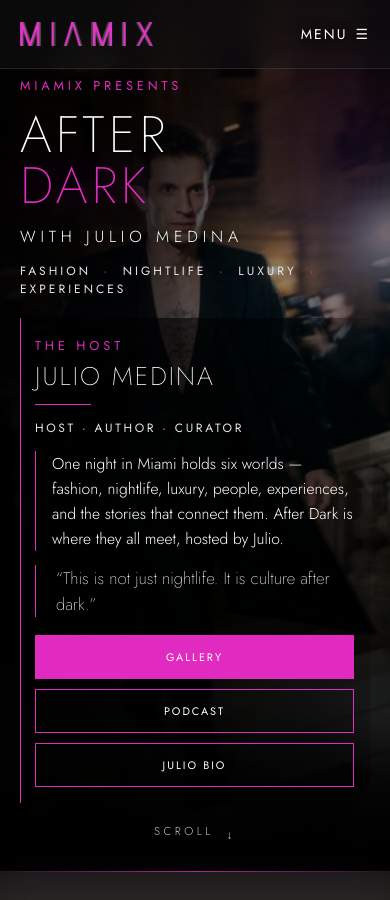
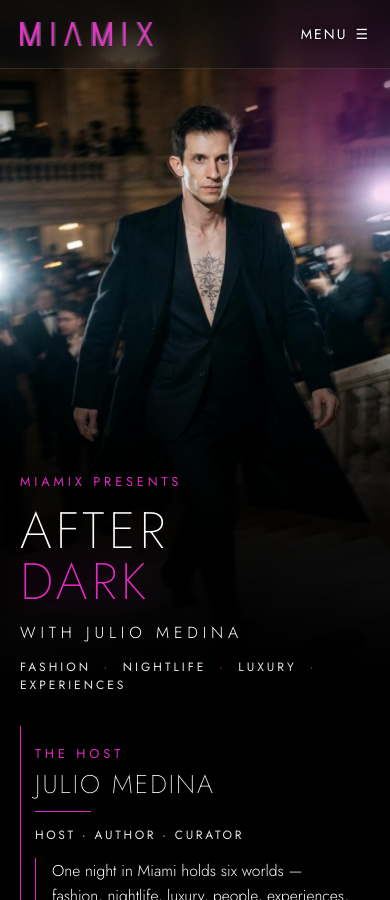
Before and after one commit to MIAMIX-io/MIAMIX.VIP-Site, a Jekyll site: the page built from after-dark.html, in a window 390 px wide and 900 px high. Built offline with Jekyll 4.4.1, drawn with Linux system fonts in a browser that asks for light colours.

Commit message:
Update after-dark.css

```diff
--- a/assets/css/after-dark.css
+++ b/assets/css/after-dark.css
@@ -267,6 +267,33 @@
   }
 }
 
+/* ---------- MOBILE HERO: photo gets its own stage ----------
+   Phones: the photo fills the top ~80% of the screen with only the title over it (light fade at
+   the bottom). The host card sits BELOW the photo on solid black instead of covering it. */
+@media (max-width: 900px) {
+    .after-dark-page { --ad-stage: 80svh; }
+    .after-dark-page .ad-hero { display: block; min-height: 0; padding: 0 0 36px; background: #000; }
+    .after-dark-page .ad-hero-media { bottom: auto; height: var(--ad-stage); }
+    .after-dark-page .ad-hero-media img { object-position: 50% 0%; }
+    .after-dark-page .ad-hero-media__sharp { animation: none; }
+    /* the left-to-right black wash is what hid him: replace with a gentle top + bottom fade */
+    .after-dark-page .ad-hero-overlay,
+    .after-dark-page .ad-hero::after {
+        bottom: auto; height: var(--ad-stage);
+        background:
+            linear-gradient(to top, #000 0%, rgba(0,0,0,.72) 24%, rgba(0,0,0,0) 56%),
+            linear-gradient(to bottom, rgba(0,0,0,.5) 0%, rgba(0,0,0,0) 20%),
+            radial-gradient(60% 40% at 90% 12%, rgba(225,43,192,.22) 0%, rgba(225,43,192,0) 62%) !important;
+    }
+    /* title block sits at the bottom of the photo stage */
+    .after-dark-page .ad-hero-top {
+        min-height: var(--ad-stage); max-width: none;
+        display: flex; flex-direction: column; justify-content: flex-end; padding-bottom: 26px;
+    }
+    .after-dark-page .ad-hero-content { gap: 0; }
+    .after-dark-page .ad-host-card { margin-top: 6px; }
+}
+
 /* ---------- FORCE OVERRIDES - MUST STAY LAST ---------- */
 /* These win over site.css and over .ad-section--black no matter what order files load in */
 .after-dark-page .ad-hero-overlay { background: linear-gradient(to top, #000 0%, rgba(0,0,0,.55) 18%, rgba(0,0,0,.12) 45%, rgba(0,0,0,.08) 70%, rgba(0,0,0,.45) 100%), linear-gradient(90deg, rgba(0,0,0,.84) 0%, rgba(0,0,0,.55) 36%, rgba(0,0,0,.12) 62%, rgba(0,0,0,.30) 100%), linear-gradient(115deg, rgba(225,43,192,.20) 0%, rgba(225,43,192,.08) 28%, rgba(225,43,192,0) 48%), radial-gradient(50% 42% at 92% 14%, rgba(225,43,192,.26) 0%, rgba(225,43,192,0) 62%), radial-gradient(60% 48% at 8% 100%, rgba(225,43,192,.20) 0%, rgba(225,43,192,0) 60%) !important; opacity: 1 !important; }
@@ -282,3 +309,30 @@
 .after-dark-page .ad-closing .ad-btn:hover { background: #fff !important; border-color: #fff !important; color: #000 !important; }
 .after-dark-page .ad-closing .ad-btn--ghost { background: transparent !important; border-color: #fff !important; color: #fff !important; }
 .after-dark-page .ad-closing .ad-btn--ghost:hover { background: #fff !important; border-color: #fff !important; color: #E12BC0 !important; }
+
+/* ---------- MOBILE HERO: photo gets its own stage ----------
+   Phones: the photo fills the top ~80% of the screen with only the title over it (light fade at
+   the bottom). The host card sits BELOW the photo on solid black instead of covering it. */
+@media (max-width: 900px) {
+    .after-dark-page { --ad-stage: 80svh; }
+    .after-dark-page .ad-hero { display: block; min-height: 0; padding: 0 0 36px; background: #000; }
+    .after-dark-page .ad-hero-media { bottom: auto; height: var(--ad-stage); }
+    .after-dark-page .ad-hero-media img { object-position: 50% 0%; }
+    .after-dark-page .ad-hero-media__sharp { animation: none; }
+    /* the left-to-right black wash is what hid him: replace with a gentle top + bottom fade */
+    .after-dark-page .ad-hero-overlay,
+    .after-dark-page .ad-hero::after {
+        bottom: auto; height: var(--ad-stage);
+        background:
+            linear-gradient(to top, #000 0%, rgba(0,0,0,.72) 24%, rgba(0,0,0,0) 56%),
+            linear-gradient(to bottom, rgba(0,0,0,.5) 0%, rgba(0,0,0,0) 20%),
+            radial-gradient(60% 40% at 90% 12%, rgba(225,43,192,.22) 0%, rgba(225,43,192,0) 62%) !important;
+    }
+    /* title block sits at the bottom of the photo stage */
+    .after-dark-page .ad-hero-top {
+        min-height: var(--ad-stage); max-width: none;
+        display: flex; flex-direction: column; justify-content: flex-end; padding-bottom: 26px;
+    }
+    .after-dark-page .ad-hero-content { gap: 0; }
+    .after-dark-page .ad-host-card { margin-top: 6px; }
+}
```
